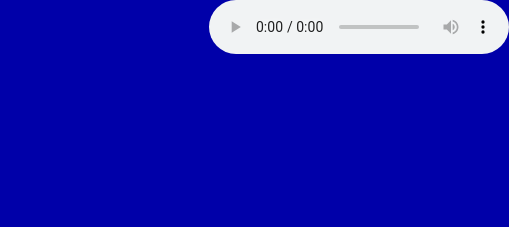
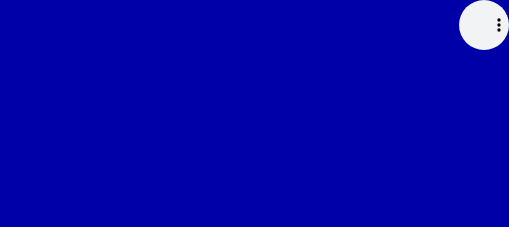
Before and after one commit to GokturkPixel/GokturkPixelTheBest, a plain HTML site: page index.html in a window 1280 px wide. Shown: the top 227 px of the page, 771-1280 px from the left. Drawn offline with Linux system fonts and the light colour scheme.

Commit message:
Update index.html

```diff
--- a/index.html
+++ b/index.html
@@ -32,7 +32,7 @@
     <div id="new" align=center>GÖKTÜRK SİTEMİZ AÇILMIŞTIR!!!</div>
   </div>
   </div>
-  <audio style="position: fixed; right: 0px; top: 0px;" controls autoplay loop>
+  <audio style="position: fixed; width: 50px; height: 50px; right: 0px; top: 0px;" controls loop>
     <source src="audio/Mars.mp3" type="audio/mpeg">
     Your Device Not Support Audios
   </audio>
```
